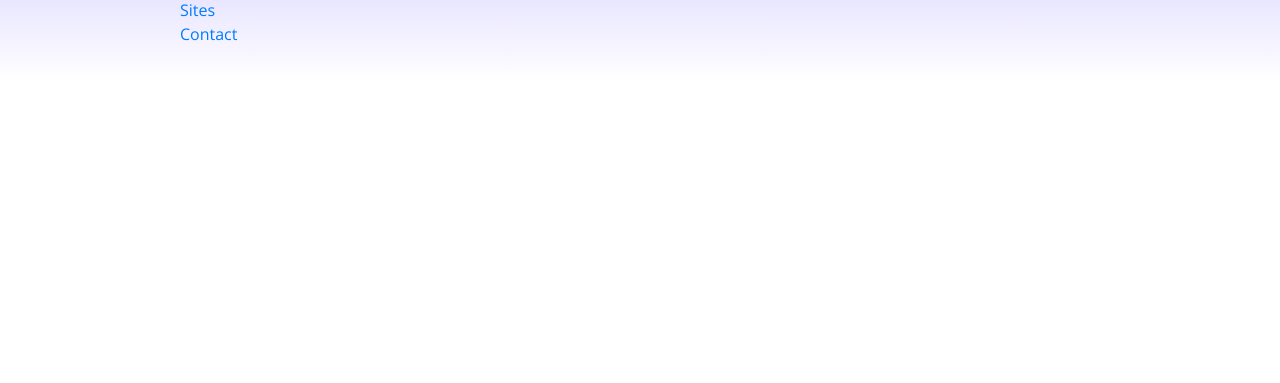
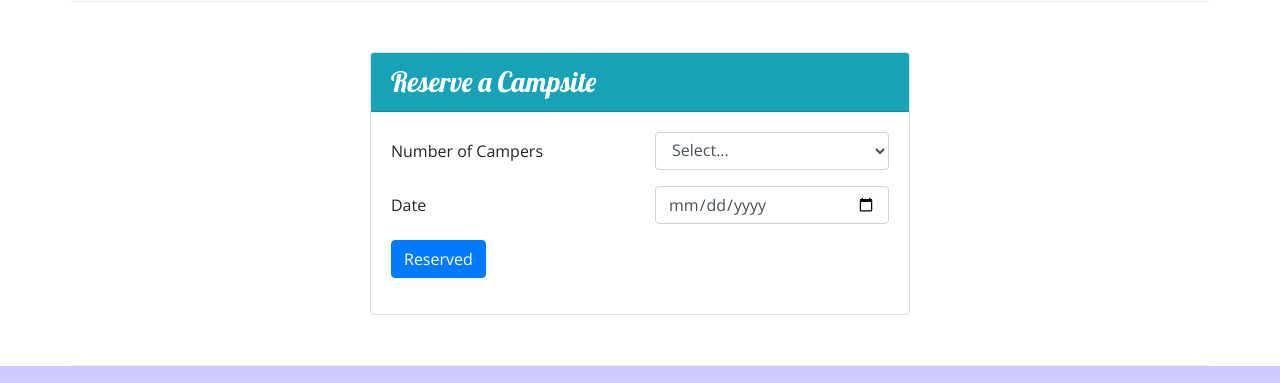
Before and after one commit to drcorwinjohnson/2-Bootstrap2, a website: page index.html in a window 1280 px wide. Shown: the part 1151-1534 px from the top of the page. Before the commit the page ends 1233 px from the top, so only its background shows below. Drawn offline with nearby package versions, Linux system fonts and the light colour scheme.

Commit message:
Week 2 Assignment

```diff
--- a/index.html
+++ b/index.html
@@ -29,6 +29,9 @@
                 <div class="col">
                     <h1>NuCamp</h1>
                     <h2>a better way to camp</h2>
+                </div>
+                <div class="col col-md-4 col-xl-2">
+                    <a href="#reserveForm" type="button" class="btn btn-info btn-lg mt-4">Reserve Campsite</a>
                 </div>
             </div>
         </div>
@@ -72,8 +75,13 @@
                 <h2>Featured Campsites</h2>
             </div>
             <div class="col">
-                <h3>React Lake Campground</h3>
-        		<p class="d-none d-sm-block">Nestled in the foothills of the Chrome Mountains, this campground on the shores of the pristine React Lake is a favorite for fly fishers.</p>
+                <div class="media">
+                    <div class="media-body align-self-center">
+                        <h3>React Lake Campground</h3>
+                        <p class="d-none d-sm-block">Nestled in the foothills of the Chrome Mountains, this campground on the shores of the pristine React Lake is a favorite for fly fishers.</p>
+                    </div>
+                    <img class="d-flex ml-3 img-thumbnail" src="img/react-lake-thumb.jpg" alt="React Lake Campground" />
+                </div>
    			</div>
         </div>
 
@@ -91,6 +99,44 @@
                 </div>
             </div>
         </div>
+
+        <div class="row row-content align-items-center">
+            <div class="col-sm-6 mx-auto">
+                <div class="card">
+                    <h3 class="card-header bg-info text-white">Reserve a Campsite</h3>
+                    <div class="card-body">
+                        <form id="reserveForm">
+                            <div class="row form-group">
+                                <label class="col col-form-label" for="numCampers">Number of Campers</label>
+                                <div class="col-sm-6">
+                                    <select class="form-control" name="nuCampers" id="numCampers">
+                                        <option selected disabled>Select...</option>
+                                        <option value="1">1</option>
+                                        <option value="2">2</option>
+                                        <option value="3">3</option>
+                                        <option value="4">4</option>
+                                        <option value="5">5</option>
+                                        <option value="6">6</option>
+                                    </select>
+                                </div>
+                            </div>
+                            <div class="row form-group" >
+                                <label class="col col-form-label" for="date">Date</label>
+                                <div class="col-sm-6">
+                                    <input class="form-control" type="date" name="date" id="date" placeholder="Date">
+                                </div>
+                            </div>
+                            <div class="row form-group">
+                                <div class="col">
+                                    <input type="submit" value="Reserved" class="btn btn-primary">
+                                </div>
+                            </div>
+                        </form>
+                    </div>
+                </div>
+            </div>
+        </div>
+
     </div>
 
     <footer class="site-footer">
```
